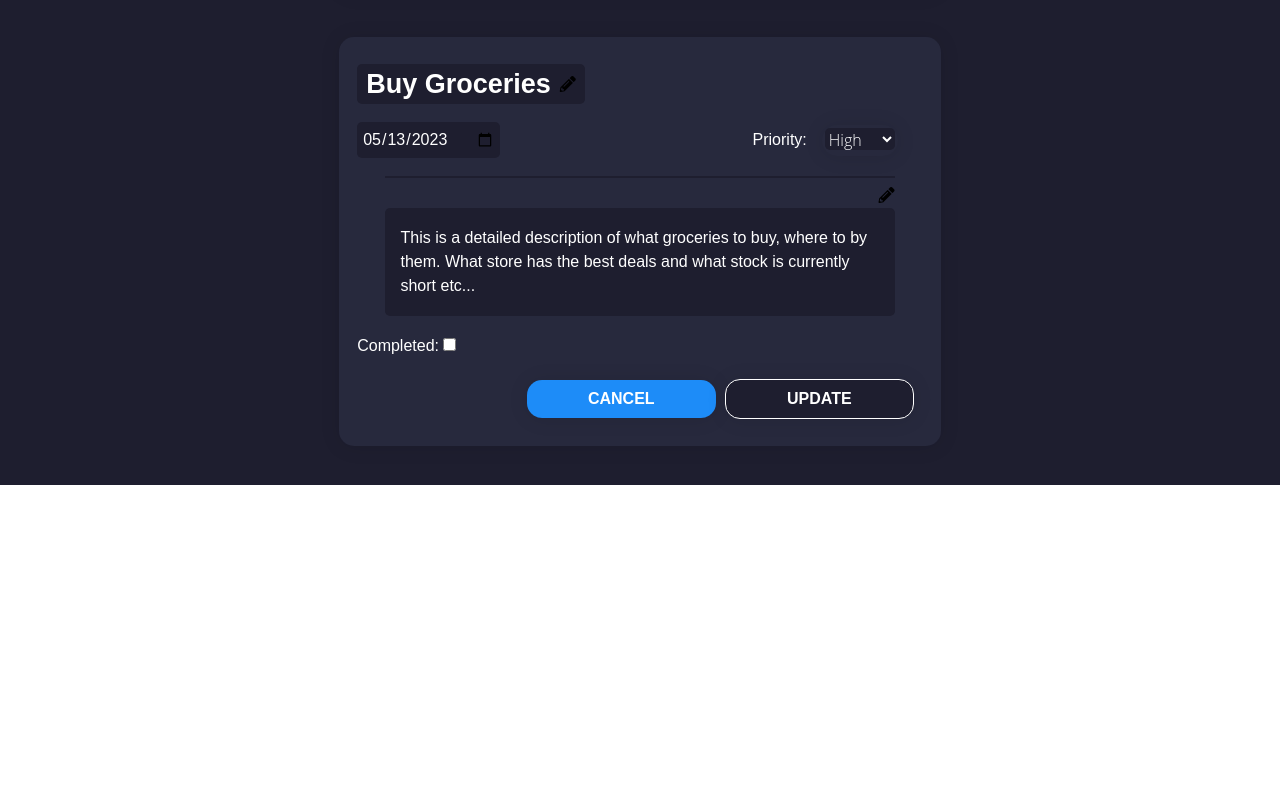
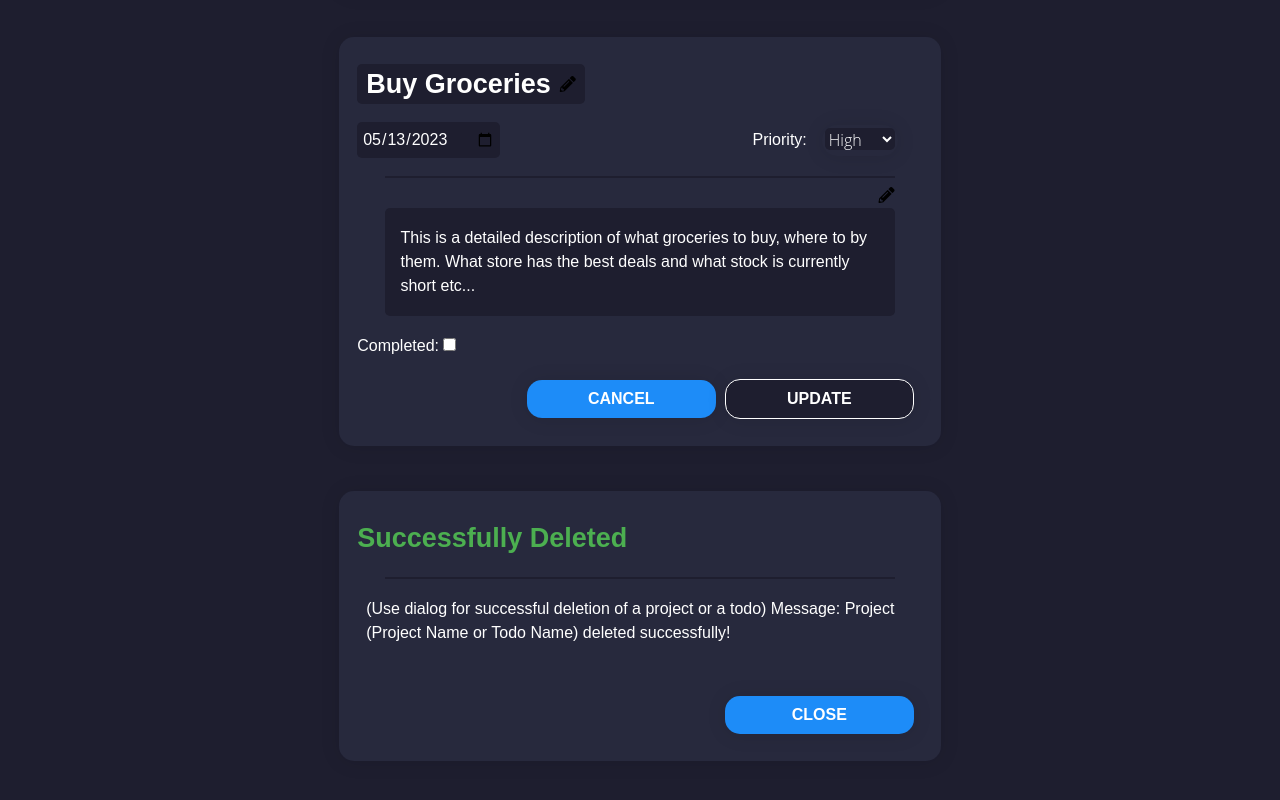
Before and after one commit to ksh009/top-todo-application, a website: page index.html in a window 1280 px wide. Shown: the part 3394-4194 px from the top of the page. Before the commit the page ends 3879 px from the top, so only its background shows below. Drawn offline with Linux system fonts and the light colour scheme.

Commit message:
Resource delete success dialog component

```diff
--- a/index.html
+++ b/index.html
@@ -421,6 +421,23 @@
 					<button class="update-project">Update</button>
 				</div>
 			</div>
+
+            <!-- Project action dialogs. DELETE SUCCESS -->
+			<div class="project-delete-dialog-warning">
+				<div class="resource-delete-success">
+					<h3>Successfully Deleted</h3>
+				</div>
+				<hr class="project-hr" />
+				<div class="project-delete-body">
+					<p>
+						(Use dialog for successful deletion of a project or a todo) Message: Project (Project Name or Todo Name) deleted successfully!
+					</p>
+				</div>
+				<div class="project-delete-footer">
+					<!-- Todo.length > 0 ? show these two buttons below : remove proceed button. keep cancel and change text to close -->
+					<button class="add-todo">Close</button>
+				</div>
+			</div>
 		</main>
 	</body>
 </html>
--- a/styles.css
+++ b/styles.css
@@ -440,9 +440,9 @@ input:focus {
 	transition: transform 0.2s ease-in;
 }
 
-.project-delete-dialog-warning:hover {
+/* .project-delete-dialog-warning:hover {
 	animation: wobble 0.9s ease-in-out;
-}
+} */
 
 .project-delete-header {
 	width: 100%;
@@ -774,6 +774,22 @@ input:focus {
 	background-color: var(--success);
 }
 
+/* Resource delete dialog */
+.resource-delete-success {
+	width: 100%;
+	display: flex;
+	flex-direction: row;
+	justify-content: space-between;
+	align-items: center;
+	margin-bottom: 18px;
+	color: var(--danger);
+}
+
+.resource-delete-success h3 {
+	color: var(--success);
+	font-size: 27px;
+}
+
 /* MIGHT BE USEFUL */
 .parent:hover .trigger ~ .target {
 	display: block;
```
